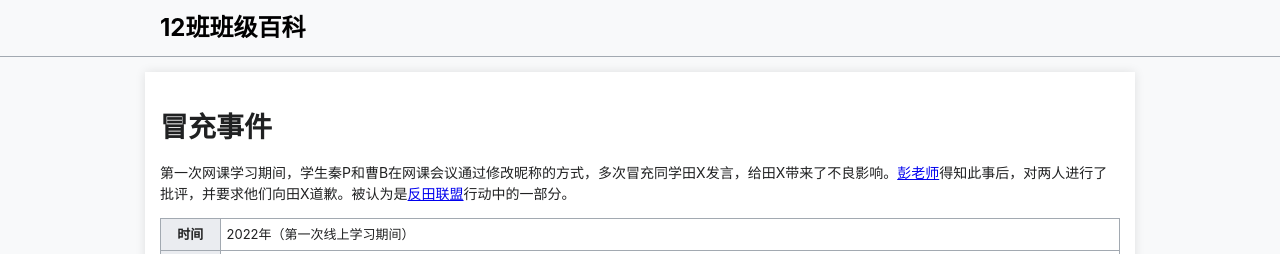
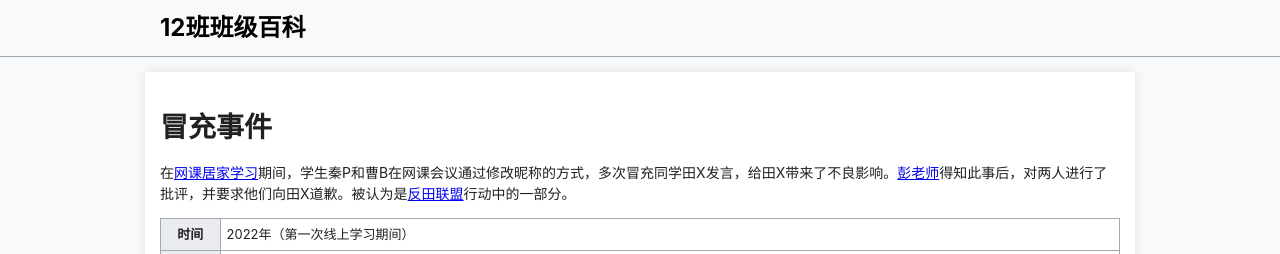
Before and after one commit to hljhlj121311/maochong.GitHub.io, a plain HTML site: page index.html in a window 1280 px wide. Shown: the top 254 px of the page. Drawn offline with Linux system fonts and the light colour scheme.

Commit message:
Update index.html

```diff
--- a/index.html
+++ b/index.html
@@ -192,7 +192,7 @@
     <div class="container">
         <h1>冒充事件</h1>
 
-        <p>第一次网课学习期间，学生秦P和曹B在网课会议通过修改昵称的方式，多次冒充同学田X发言，给田X带来了不良影响。<a href="https://penny-github-io-7sf.pages.dev/">彭老师</a>得知此事后，对两人进行了批评，并要求他们向田X道歉。被认为是<a href="https://fantian-github-io.pages.dev/">反田联盟</a>行动中的一部分。</p>
+        <p>在<a href="https://xinguanwangke-github-io.pages.dev/">网课居家学习</a>期间，学生秦P和曹B在网课会议通过修改昵称的方式，多次冒充同学田X发言，给田X带来了不良影响。<a href="https://penny-github-io-7sf.pages.dev/">彭老师</a>得知此事后，对两人进行了批评，并要求他们向田X道歉。被认为是<a href="https://fantian-github-io.pages.dev/">反田联盟</a>行动中的一部分。</p>
             <table>
                 <tr>
                     <th>时间</th>
```
